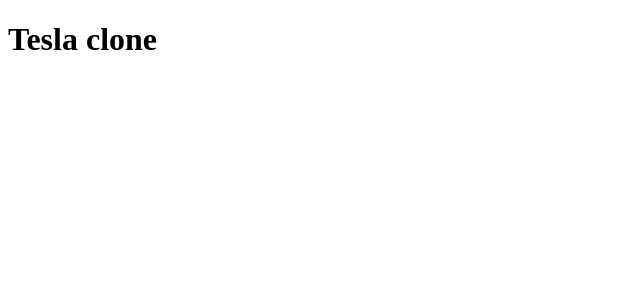
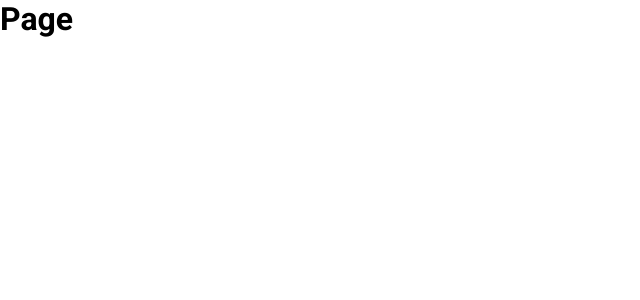
Before and after one commit to Draichi/landing-page, a React (Vite) app: page / in a window 1280 px wide. Shown: the top 300 px of the page, without its empty margins (0-640 px from the left). Built offline with nearby package versions, Linux system fonts and the light colour scheme.

Commit message:
chore: setting up workspace

```diff
--- a/index.html
+++ b/index.html
@@ -5,6 +5,12 @@
     <link rel="icon" type="image/x-icon" href="/src/favicon.ico" />
     <meta name="viewport" content="width=device-width, initial-scale=1.0" />
     <title>Tesla</title>
+    <link rel="preconnect" href="https://fonts.googleapis.com" />
+    <link rel="preconnect" href="https://fonts.gstatic.com" crossorigin />
+    <link
+      href="https://fonts.googleapis.com/css2?family=Poppins:wght@300;400&family=Roboto:wght@400;500;700&display=swap"
+      rel="stylesheet"
+    />
   </head>
   <body>
     <div id="root"></div>
--- a/package.json
+++ b/package.json
@@ -7,12 +7,15 @@
     "preview": "vite preview"
   },
   "dependencies": {
+    "framer-motion": "^6.2.3",
     "react": "^17.0.2",
-    "react-dom": "^17.0.2"
+    "react-dom": "^17.0.2",
+    "styled-components": "^5.3.3"
   },
   "devDependencies": {
     "@types/react": "^17.0.33",
     "@types/react-dom": "^17.0.10",
+    "@types/styled-components": "^5.1.21",
     "@vitejs/plugin-react": "^1.0.7",
     "typescript": "^4.4.4",
     "vite": "^2.7.2"
--- a/src/App.tsx
+++ b/src/App.tsx
@@ -1,8 +1,14 @@
+import { GlobalStyles } from "./styles/GlobalStyles";
+
+import Page from "./components/Page";
+
 function App() {
-
   return (
-    <h1>Tesla clone</h1>
-  )
+    <>
+      <Page />
+      <GlobalStyles />
+    </>
+  );
 }
 
-export default App
+export default App;
--- /dev/null
+++ b/src/components/Page/index.tsx
@@ -0,0 +1,18 @@
+import { ReactNode } from "react";
+
+import { Container } from "./styles";
+
+interface PageProps {
+  children?: ReactNode;
+}
+
+function Page({ children }: PageProps) {
+  return (
+    <Container>
+      <h1>Page</h1>
+      {children}
+    </Container>
+  );
+}
+
+export default Page;
--- /dev/null
+++ b/src/components/Page/styles.ts
@@ -0,0 +1,5 @@
+import styled from 'styled-components';
+
+export const Container = styled.div`
+
+`;
--- /dev/null
+++ b/src/styles/GlobalStyles.ts
@@ -0,0 +1,12 @@
+import { createGlobalStyle } from "styled-components";
+
+export const GlobalStyles = createGlobalStyle`
+    * {
+        margin: 0;
+        padding: 0;
+        box-sizing: border-box;
+    }
+    *, input, button {
+        font-family: 'Roboto', sans-serif;
+    }
+`;
```
Also changed, not shown: 1 other file (tests, documents, lock files or other folders).
